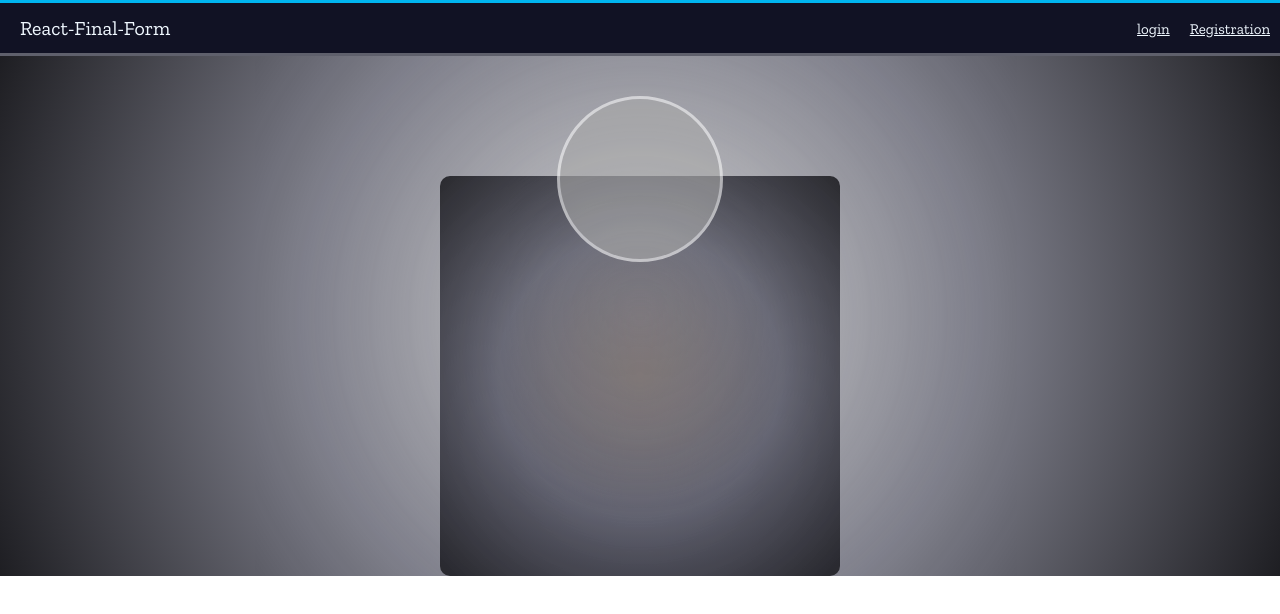
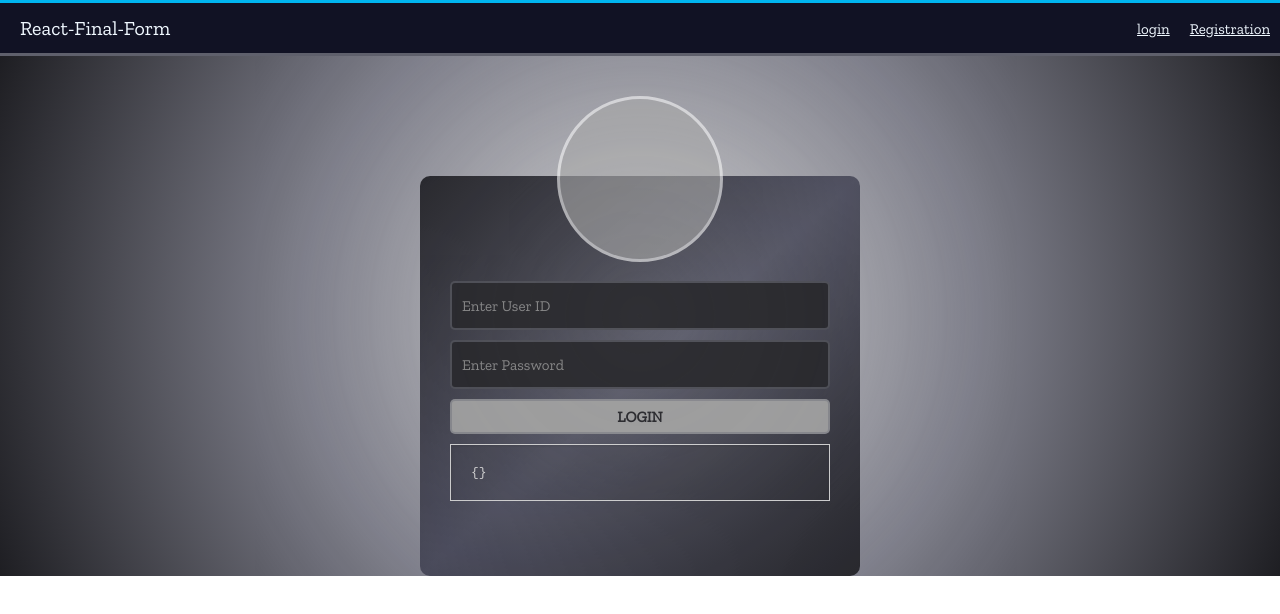
Before and after one commit to FireMonkey92/react-final-form-project, a React app: page /login in a window 1280 px wide. Built offline with nearby package versions, Linux system fonts and the light colour scheme; grey boxes are pictures that could not be loaded.

Commit message:
Added validation in form required user name.

```diff
--- a/package.json
+++ b/package.json
@@ -3,6 +3,7 @@
   "version": "0.1.0",
   "private": true,
   "dependencies": {
+    "final-form": "^4.11.1",
     "react": "^16.7.0",
     "react-dom": "^16.7.0",
     "react-final-form": "^4.0.2",
--- a/src/components/App.js
+++ b/src/components/App.js
@@ -8,7 +8,7 @@ class App extends Component {
   render() {
     return (
       <div className="App">
-      <img src="https://raw.githubusercontent.com/final-form/react-final-form/HEAD/banner.png" alt="" srcset=""/>
+      <img src="https://raw.githubusercontent.com/final-form/react-final-form/HEAD/banner.png" alt="Not Found" />
       </div>
     );
   }
--- a/src/components/login.js
+++ b/src/components/login.js
@@ -1,13 +1,52 @@
 import React, { Component } from 'react';
+import { Link } from 'react-router-dom';
+import { Form, Field } from 'react-final-form';
+
+// <input className='input' placeholder='User Name' type='text'></input>
+// <input className='input' placeholder='Password' type='password'></input>
+// <div className='fc-row'>
+//     <div className='fc1'>
+//         <input className='input input_check' type='checkbox' id='remember_me'></input>
+//         <label for='remember_me'>Remember Me</label>
+//     </div>
+//     <div className='fc2'>
+//         <Link className='label' to='/forgetPass'>
+//         Forget Password</Link>
+//     </div>
+// </div>
+// <input className='input input_btn'  type='submit' value='Login'></input>
+
+
 
 class login extends Component {
+
+    sleep = (ms) => {
+        new Promise(resolve => setTimeout(resolve, ms))
+    }
+    showResults = async values => {
+        //await this.sleep(50000);
+        window.alert(JSON.stringify(values, undefined, 2));
+    }
+
     render() {
         return (
             <div className='login_container'>
-
                 <div className='form_holder'>
                     <div className='avtar'></div>
-                    <div>
+                    <div >
+                        <Form onSubmit={this.showResults}>
+                            {({ handleSubmit, values, submitting }) =>
+                                <form className='form-container' onSubmit={handleSubmit}>
+                                    <Field className='input ' name='userId' component='input' placeholder='Enter User ID'
+                                        validate={ values=> values ? undefined : 'required'}
+                                    ></Field>
+                                    <Field className='input ' name='password' component='input' type='password' placeholder='Enter Password'
+                                    ></Field>
+                                    <button disabled={submitting} type='submit' className='input input_btn'>Login</button>
+                                    <pre>{JSON.stringify(values,undefined ,2)}</pre>
+                                </form>
+                            }
+                        </Form>
                     </div>
                 </div>
             </div>
--- a/src/index.css
+++ b/src/index.css
@@ -6,62 +6,66 @@ body {
   -moz-osx-font-smoothing: grayscale;
   height: 100%;
 }
-.App{
+
+.App {
   height: 500px;
   display: flex;
   align-items: center;
   justify-content: center;
 }
-.App img{
+
+.App img {
   width: 80% !important;
   height: auto;
 }
-.flex_container{
+
+.flex_container {
   display: flex;
-  background-color: #111224 ;
+  background-color: #111224;
   border-top: 3px solid #00b5f0;
-  border-bottom:  3px solid #5f606c;
+  border-bottom: 3px solid #5f606c;
   /* padding: 20px 10px; */
   height: 50px;
   color: aliceblue;
   align-items: center !important;
 }
-.flex_container .title-text{
+
+.flex_container .title-text {
   flex-grow: 1;
   padding: 0 20px;
   font-size: 20px;
 }
-.flex_container .links a{
+
+.flex_container .links a {
   color: aliceblue;
   padding: 0 10px;
   font-size: 15px;
 }
 
-.login_container{
+.login_container {
   display: flex;
   justify-content: center;
   padding-top: 120px;
-   width: 100%;
-   height: -webkit-fill-available;
-   background-image: radial-gradient(circle, lightgray, #18192e9f , #05050a);
-   opacity: .9;
+  width: 100%;
+  height: -webkit-fill-available;
+  background-image: radial-gradient(circle, lightgray, #18192e9f, #05050a);
+  opacity: .9;
 }
-.login_container .form_holder{
+
+.login_container .form_holder {
   display: flex;
   justify-content: center;
   position: relative;
-  width: 400px;
+  width: 440px;
   height: 400px;
   /* background-color: #11122494; */
   opacity: 0.9;
   margin: 0 auto;
   border-radius: 10px;
-
-  background-image: radial-gradient( circle, #635959f2, #18192e9f , #05050a) !important;
+  background-image: linear-gradient(to bottom right, #05050a, #18192ec0, #05050a) !important;
 }
 
-
-.login_container .avtar{
+.login_container .avtar {
   background-image: url('http://pluspng.com/img-png/user-png-icon-male-user-icon-512.png') !important;
   background-position: center;
   background-size: cover;
@@ -75,3 +79,80 @@ body {
   border-radius: 50%;
   z-index: 1
 }
+.login_container .form-container {
+  margin-top: 100px;
+  /* display: flex; */
+  flex-direction: column;
+  width: 100%;
+}
+.login_container .form-container .input{
+  background-color: #05050a;
+  color: white;
+  border: 2px #5f606c80 solid;
+  border-radius: 5px;
+  margin: 5px 30px;
+  width: -webkit-fill-available;
+  height: 35px;
+  padding: 5px 10px;
+  font-family: 'Zilla Slab', serif;
+  font-size: 15px;
+  position: relative;
+}
+
+.login_container .form-container .input:focus{
+  outline: none;
+  background-color: #05050a;
+}
+
+
+
+.login_container .form-container .input.input_btn{
+  background:  rgb(144, 144, 144) !important;
+  color: #05050a !important;
+  text-transform: uppercase;
+  font-weight: 600;
+  cursor: pointer;
+}
+
+
+button :disabled,button[disabled]{
+  border: 1px solid #999999;
+  background-color: #cccccc;
+  color: #666666;
+  cursor: not-allowed;
+
+}
+.login_container .form-container .input.input_check{
+  margin-right: 5px;
+}
+label{
+  color: #bebed2 !important;
+  position: absolute;
+  margin: 12px 0;
+  /* font-size: 13px; */
+}
+.fc-row{
+  display: flex;
+  font-size: 15px;
+}
+.fc1{
+  flex-grow: 1;
+}
+.fc2{
+  padding: 10px;
+}
+.fc2 a{
+  /* flex-grow: 1; */
+  margin-right: 30px;
+  font-style: italic;
+  color: #bebed2 !important;
+}
+
+pre{
+    border: 1px solid #ccc;
+    background: rgba(0,0,0,0.1);
+    color: #ccc;
+    box-shadow: inset 1px 1px 3px rgba(0,0,0,0.2);
+    padding: 20px;
+    margin: 5px 30px;
+}
```
Also changed, not shown: src/components/register.js (added), 1 other file.
